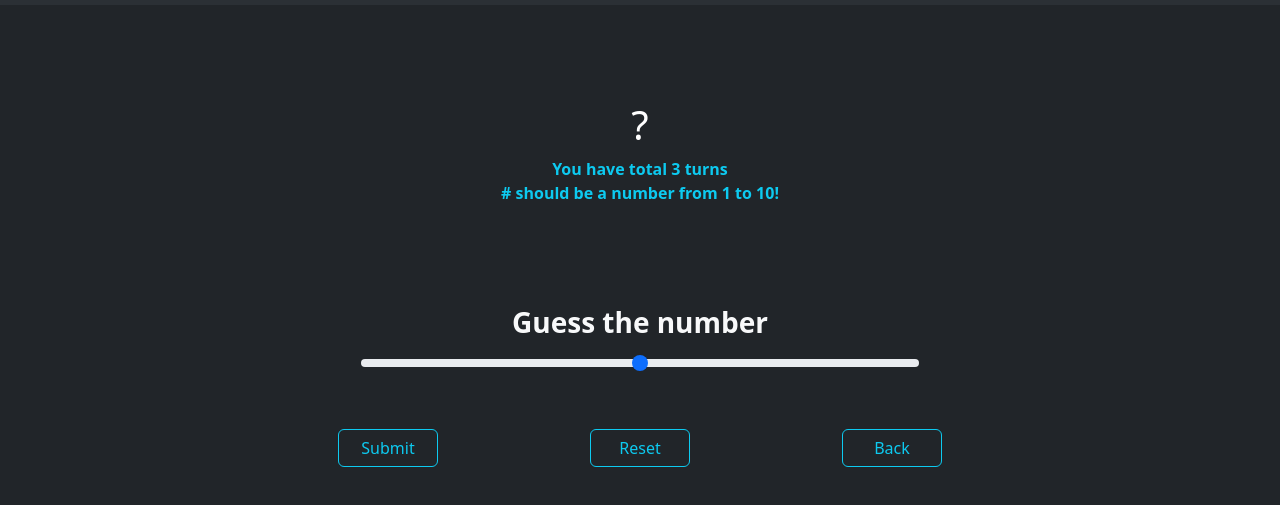
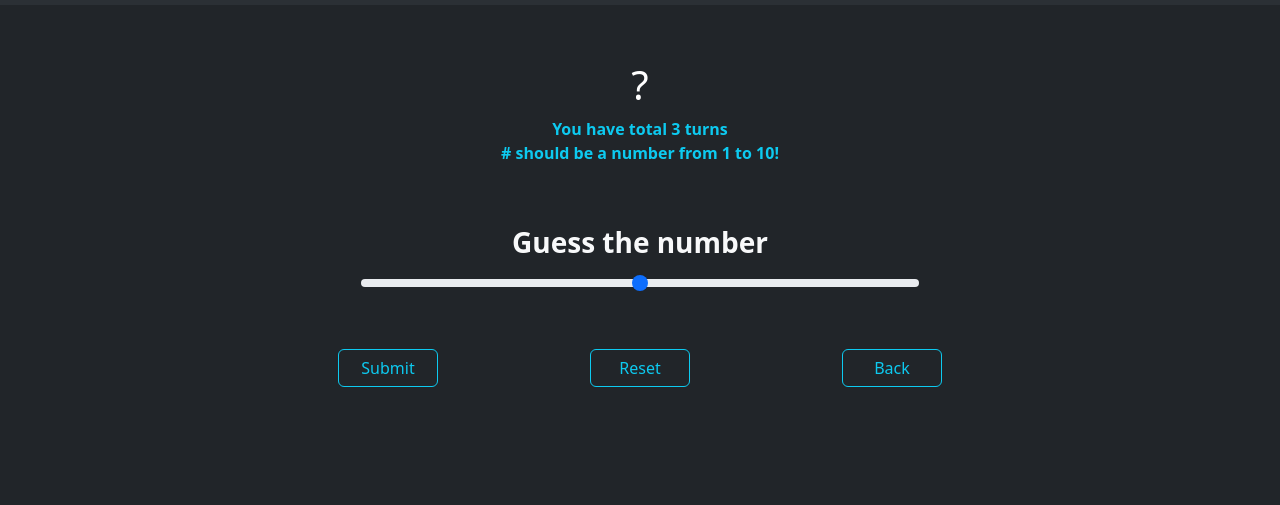
Before and after one commit to 0xtarun/numberGuessingGame, a plain HTML site: page level_medium.html in a window 1280 px wide. Shown: the part 51-556 px from the top of the page. Drawn offline with nearby package versions, Linux system fonts and the light colour scheme.

Commit message:
Update level_medium.html

```diff
--- a/level_medium.html
+++ b/level_medium.html
@@ -22,7 +22,7 @@
     </nav>
     <main>
         <div class="container">
-            <div class="row my-5">
+            <div class="row p-2">
                 <div class="heading col-12 d-flex flex-column align-items-center justify-content-center text-white">
                     <h1 id="numberOutput">?</h1>
                     <span class="text-center text-info" style="font-weight: bold;" type="text" id="result"><span>You have total 3 turns</span><br> # should be a
```
